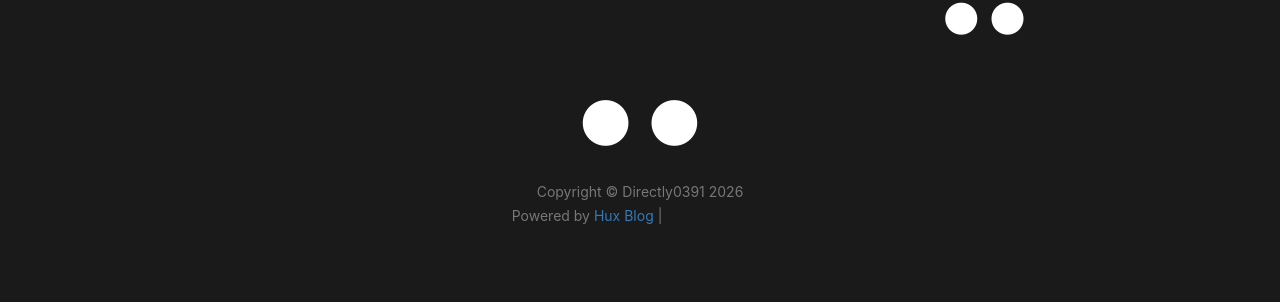
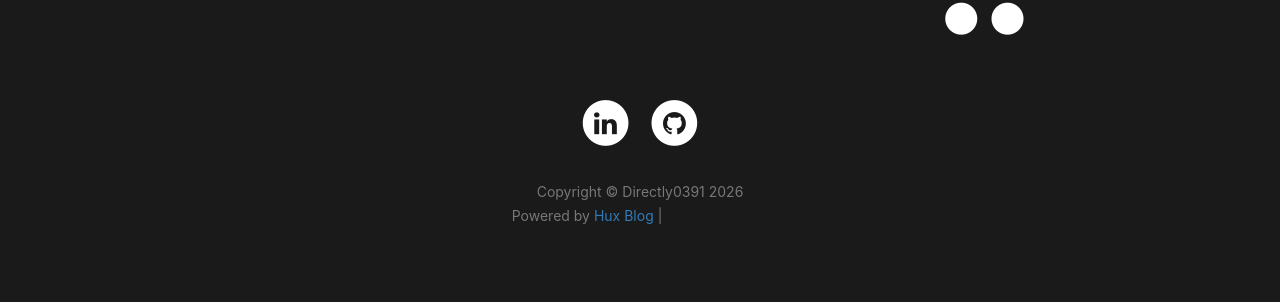
Before and after one commit to Directly0391/website, a Jekyll site: the page built from index.html, in a window 1280 px wide. Shown: the part 839-1141 px from the top of the page. Built offline with Jekyll 4.4.1, drawn with Linux system fonts in a browser that asks for light colours; nearby versions of some CDN libraries; the list of posts is cut into pages by our own code; comment, search, counter and statistics services are not loaded; grey boxes are pictures that could not be loaded.

Commit message:
Fix social media icon colors in dark mode

```diff
--- a/css/hux-blog.css
+++ b/css/hux-blog.css
@@ -1358,6 +1358,12 @@ footer .copyright a:hover,
 footer .copyright a:focus {
   color: #0085a1;
 }
+footer .fa-stack .fa-circle {
+  color: #ffffff;
+}
+footer .fa-stack .fa-inverse {
+  color: #1a1a1a;
+}
 .btn {
   /* Hux learn from
      *     TypeIsBeautiful,
```
Also changed, not shown: less/hux-blog.less (+8 -0 lines), css/hux-blog.min.css.
